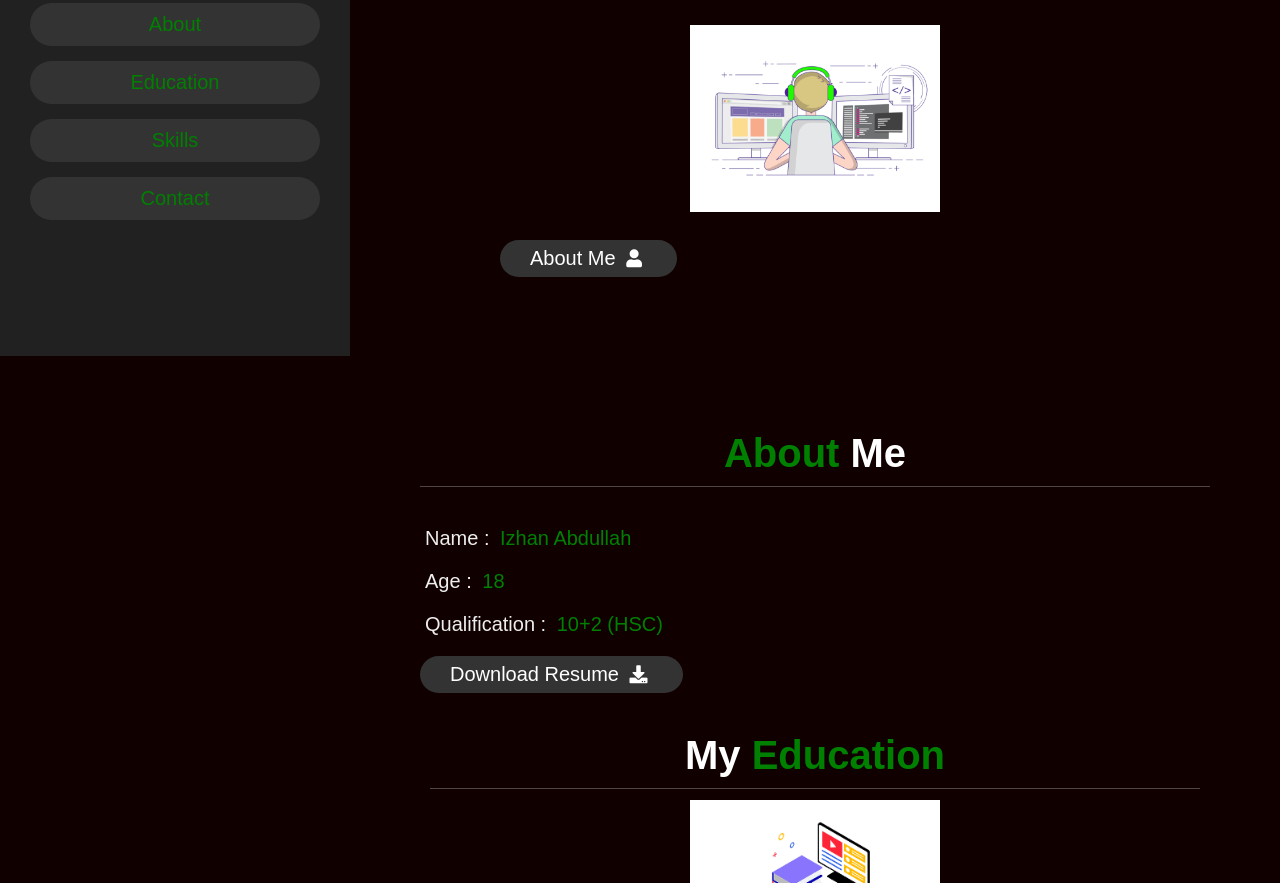
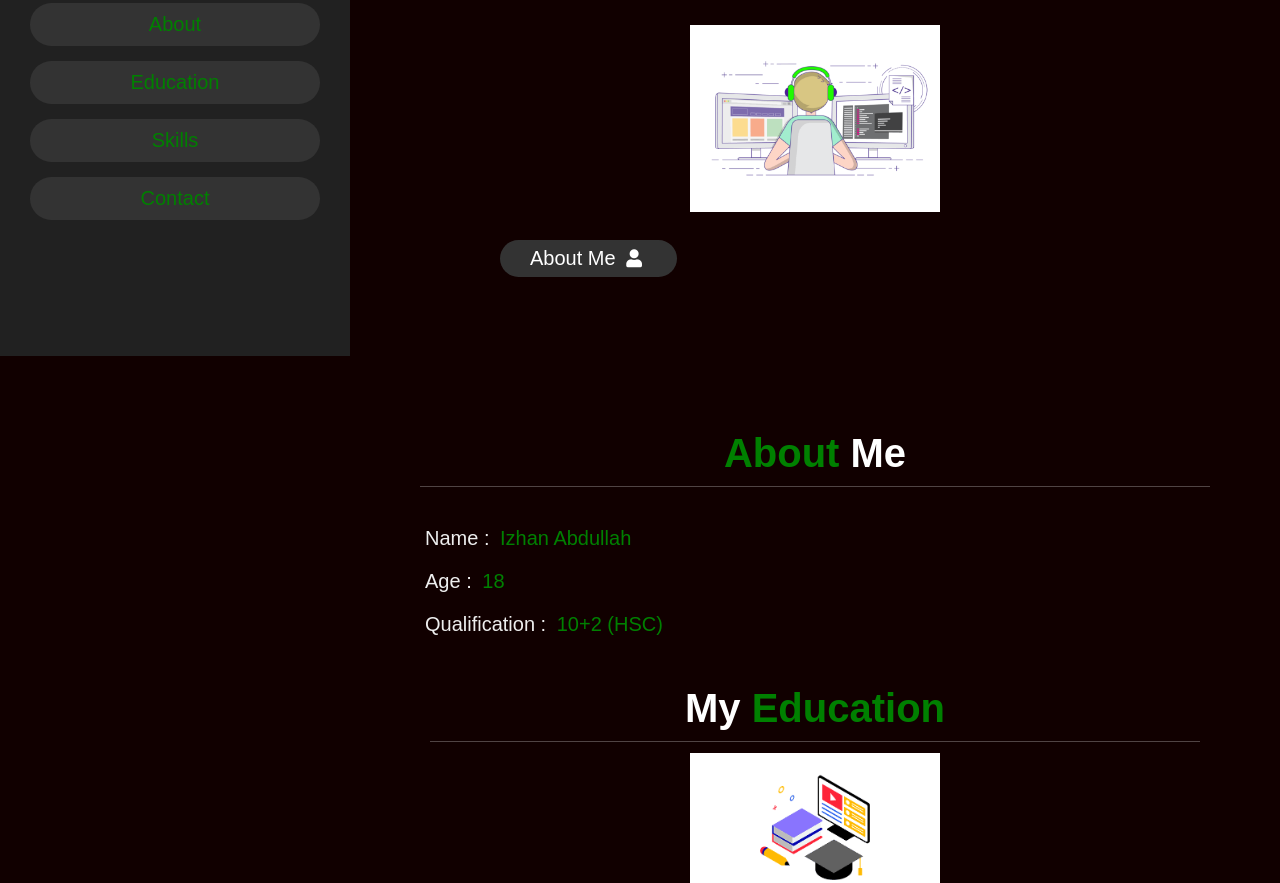
Before and after one commit to izhangit/portfolio-website, a plain HTML site: page index.html in a window 1280 px wide. Shown: the part 444-1327 px from the top of the page. Drawn offline with nearby package versions, Linux system fonts and the light colour scheme; a web font is replaced by a local one.

Commit message:
Update index.html

```diff
--- a/index.html
+++ b/index.html
@@ -82,9 +82,7 @@
           <h3><span> name : </span> Izhan Abdullah</h3>
           <h3><span> age : </span> 18</h3>
           <h3><span> qualification : </span> 10+2 (HSC)</h3>
-          <a href="IZHAN  ABDULLAH RESUME.pdf"
-            ><button class="btn">
-              download Resume <i class="fas fa-download"></i></button>
+
 
           </a>
         </div>
```
